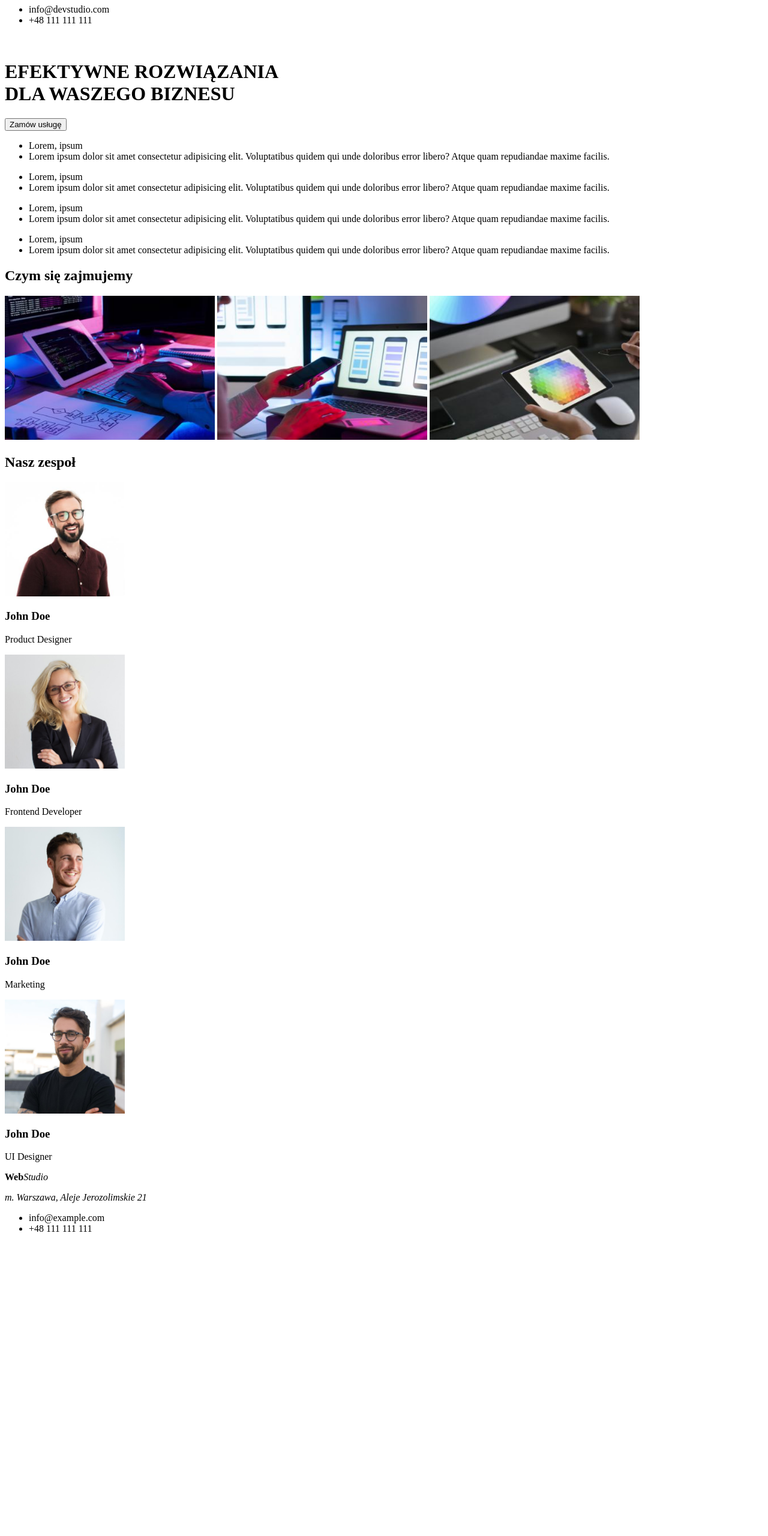
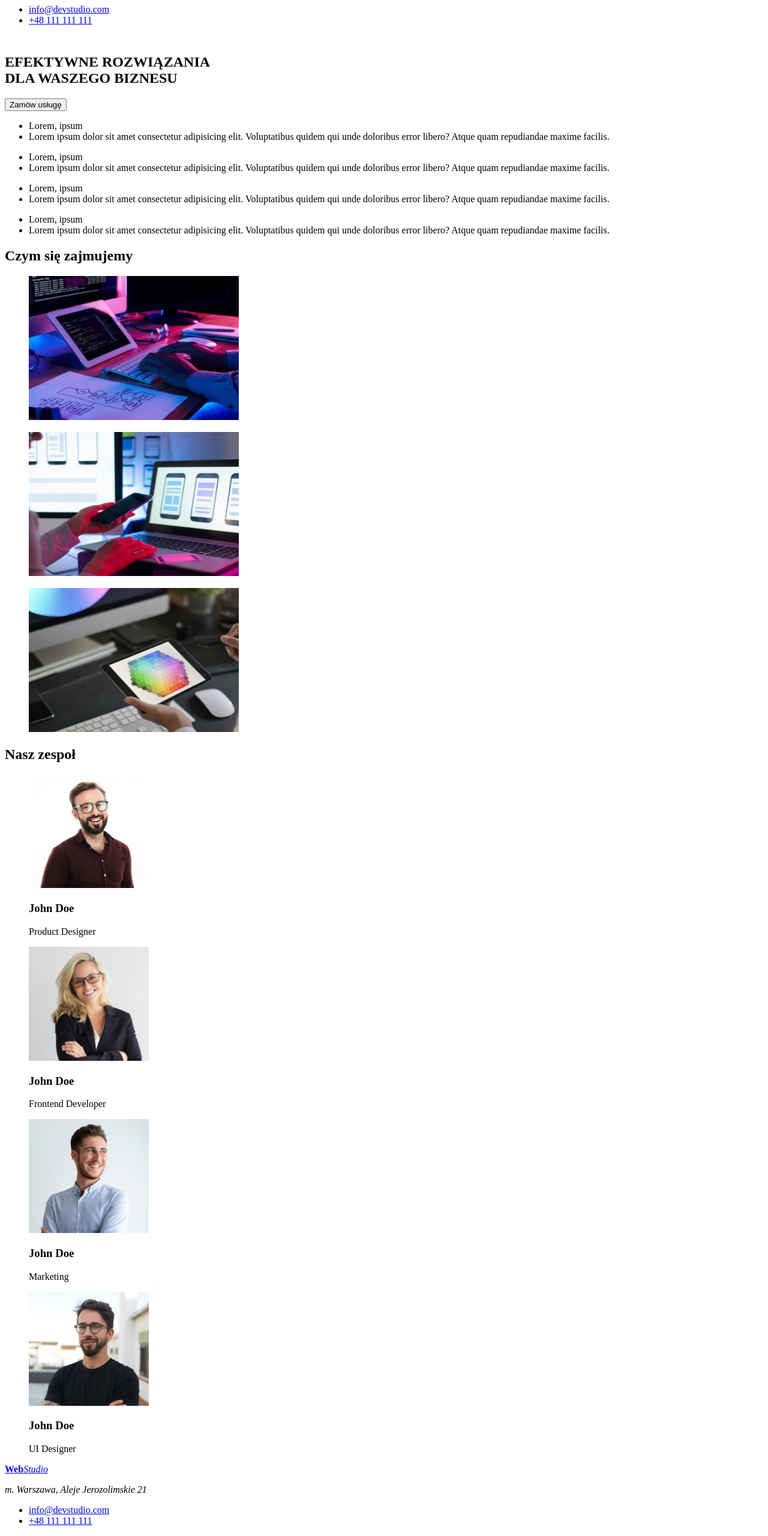
Before and after one commit to Domin737/goit-markup-hw-01, a plain HTML site: page index.html in a window 1280 px wide. Shown: the part 113-2673 px from the top of the page at 60% size. Before the commit the page ends 2186 px from the top, so only its background shows below. Drawn offline with Linux system fonts and the light colour scheme.

Commit message:
Update index.html

```diff
--- a/index.html
+++ b/index.html
@@ -15,8 +15,10 @@
     <header>
       <nav>
         <p>
+          <a href="https://domin737.github.io/goit-markup-hw-01/">
             <span><b>Web</b></span
             ><span><i>Studio</i></span>
+          </a>
         </p>
         <ul>
           <li>Agencja</li>
@@ -25,14 +27,18 @@
         </ul>
       </nav>
       <ul>
-        <li>info@devstudio.com</li>
-        <li>+48 111 111 111</li>
+        <li>
+          <a href="mailto:info@devstudio.com">info@devstudio.com</a>
+        </li>
+        <li>
+          <a href="tel:+48111111111">+48 111 111 111</a>
+        </li>
       </ul>
+    </header>
+    <main>
+      <section id="our-services">
         <h1><br />EFEKTYWNE ROZWIĄZANIA<br />DLA WASZEGO BIZNESU</h1>
         <button type="button">Zamów usługę</button>
-    </header>
-    <main>
-      <div>
         <ul>
           <li>Lorem, ipsum</li>
           <li>
@@ -65,73 +71,101 @@
             repudiandae maxime facilis.
           </li>
         </ul>
-      </div>
-      <div>
+      </section>
+      <section id="what-we-do">
         <h2>Czym się zajmujemy</h2>
+        <figure>
           <img
             src="./images/whatwedobox-1.jpg"
             alt="What we do 1"
             width="350"
             height="240"
           />
+        </figure>
+        <figure>
           <img
             src="./images/whatwedobox-2.jpg"
             alt="What we do 2"
             width="350"
             height="240"
           />
+        </figure>
+        <figure>
           <img
             src="./images/whatwedobox-3.jpg"
             alt="What we do 3"
             width="350"
             height="240"
           />
-      </div>
-      <div>
+        </figure>
+      </section>
+      <section id="our-team">
         <h2>Nasz zespoł</h2>
+        <figure>
           <img
             src="./images/teamcard-1.jpg"
             alt="Team card 1"
             width="200"
             height="190"
           />
+          <figcaption>
             <h3>John Doe</h3>
             <p>Product Designer</p>
+          </figcaption>
+        </figure>
+        <figure>
           <img
             src="./images/teamcard-2.jpg"
             alt="Team card 2"
             width="200"
             height="190"
           />
+          <figcaption>
             <h3>John Doe</h3>
             <p>Frontend Developer</p>
+          </figcaption>
+        </figure>
+        <figure>
           <img
             src="./images/teamcard-3.jpg"
             alt="Team card 3"
             width="200"
             height="190"
           />
+          <figcaption>
             <h3>John Doe</h3>
             <p>Marketing</p>
+          </figcaption>
+        </figure>
+        <figure>
           <img
             src="./images/teamcard-4.jpg"
             alt="Team card 4"
             width="200"
             height="190"
           />
+          <figcaption>
             <h3>John Doe</h3>
             <p>UI Designer</p>
-      </div>
+          </figcaption>
+        </figure>
+      </section>
     </main>
     <footer>
       <p>
+        <a href="https://domin737.github.io/goit-markup-hw-01/">
           <span><b>Web</b></span
           ><span><i>Studio</i></span>
+        </a>
       </p>
       <address>m. Warszawa, Aleje Jerozolimskie 21</address>
       <ul>
-        <li>info@example.com</li>
-        <li>+48 111 111 111</li>
+        <li>
+          <a href="mailto:info@devstudio.com">info@devstudio.com</a>
+        </li>
+        <li>
+          <a href="tel:+48111111111">+48 111 111 111</a>
+        </li>
       </ul>
     </footer>
   </body>
```
Lines whose indentation alone changed are shown as unchanged.
